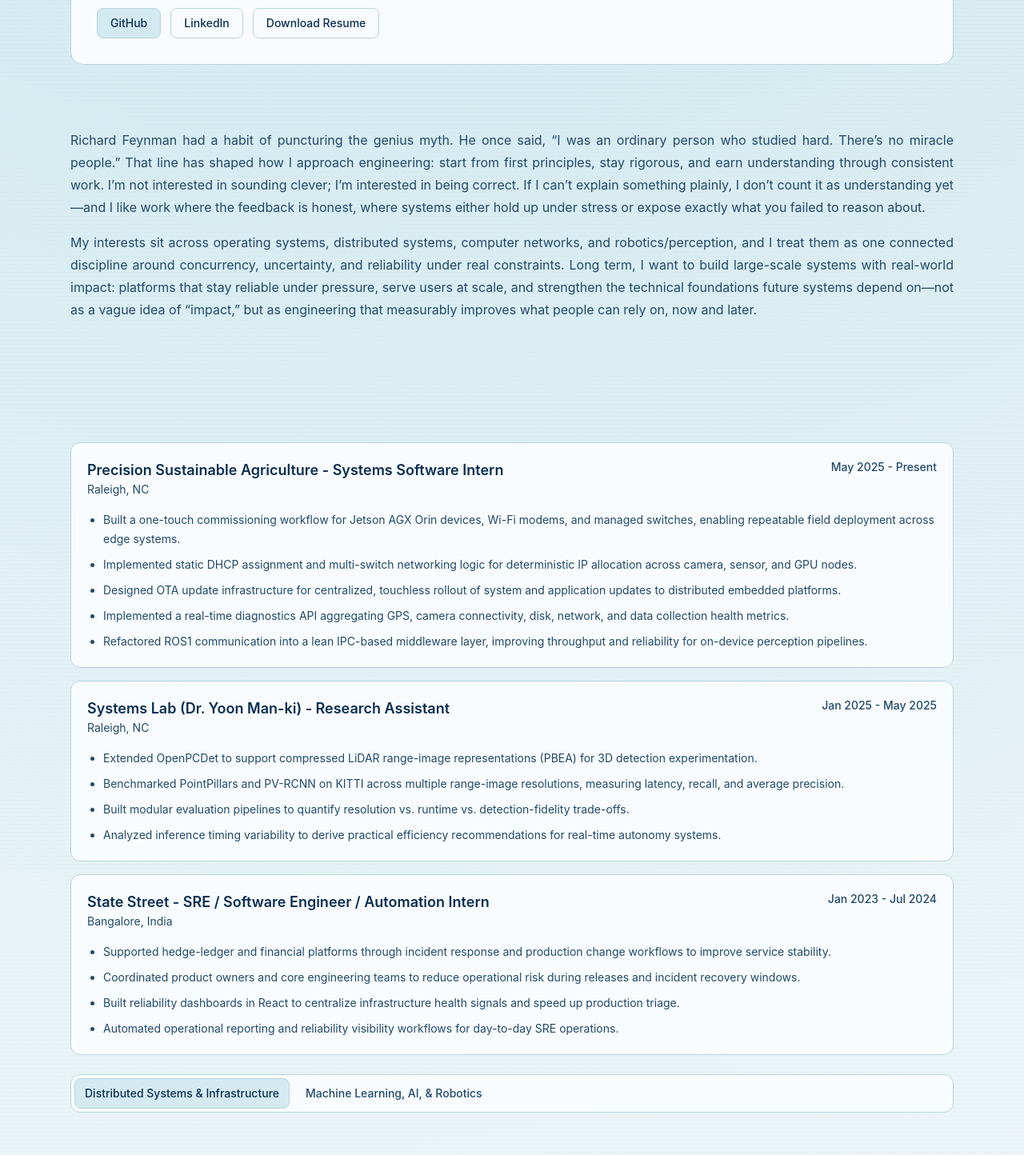
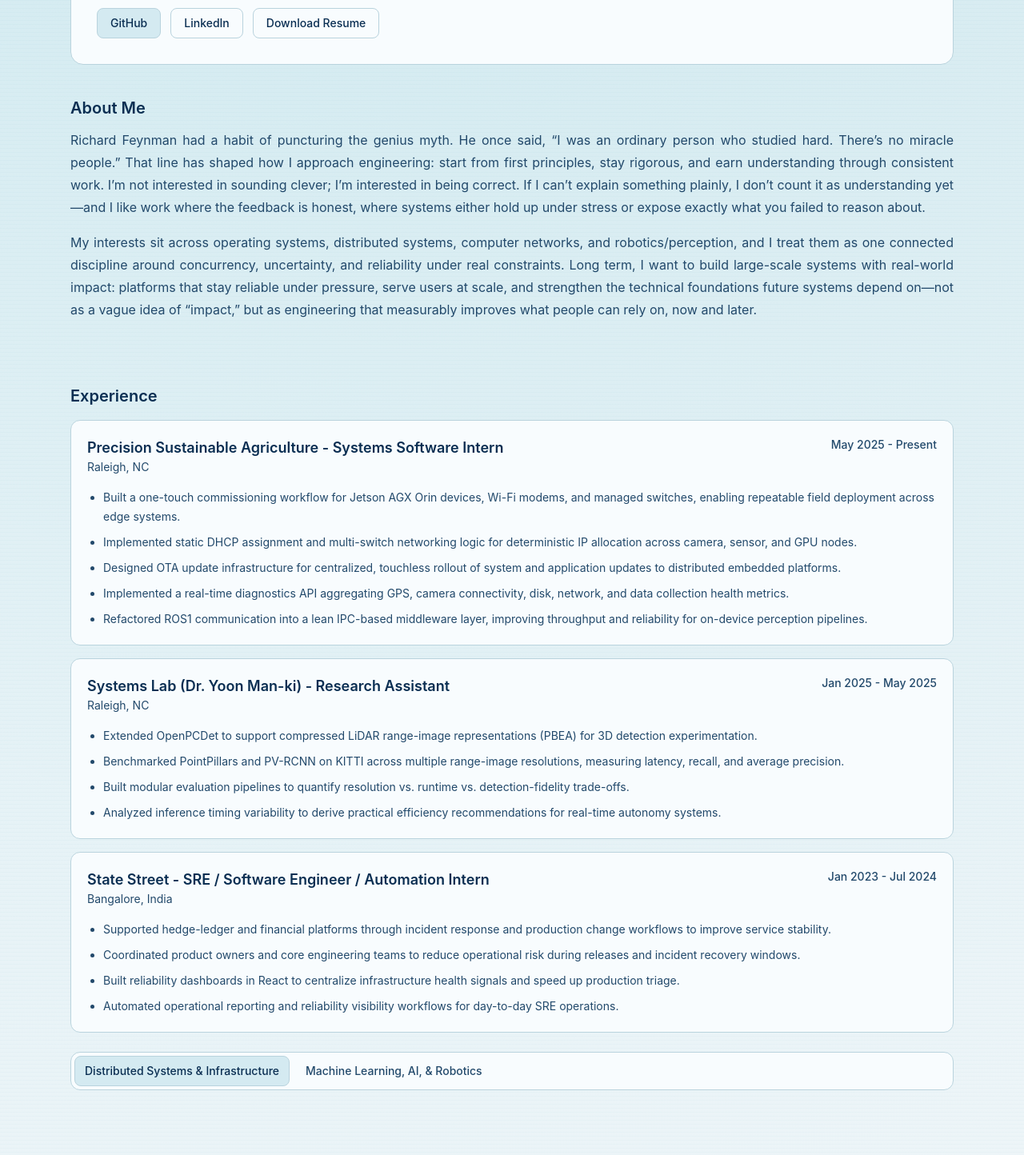
Before and after one commit to ashwatthaphatak/personal_website, a Next.js app: page / in a window 1280 px wide. Shown: the part 440-1884 px from the top of the page at 80% size. Built offline with nearby package versions, Linux system fonts and the light colour scheme.

Commit message:
Style changes

```diff
--- a/app/page.tsx
+++ b/app/page.tsx
@@ -99,8 +99,9 @@ export default function HomePage() {
         </section>
 
         <ScrollReveal>
-          <section id="about" className="scroll-mt-40 py-14 sm:py-16">
-            <div className="mt-4 space-y-4">
+          <section id="about" className="scroll-mt-40 py-8 sm:py-10">
+            <h2 className="text-xl font-semibold text-[var(--text)]">About Me</h2>
+            <div className="mt-3 space-y-4">
               {profile.about.split("\n\n").map((paragraph) => (
                 <p key={paragraph} className="text-base leading-7 text-[var(--muted)] [text-align:justify]">
                   {paragraph}
@@ -111,8 +112,9 @@ export default function HomePage() {
         </ScrollReveal>
 
         <ScrollReveal>
-          <section id="experience" className="scroll-mt-40 py-14 sm:py-16">
-            <div className="mt-6 grid gap-4">
+          <section id="experience" className="scroll-mt-40 py-8 sm:py-10">
+            <h2 className="text-xl font-semibold text-[var(--text)]">Experience</h2>
+            <div className="mt-4 grid gap-4">
               {experience.map((role) => (
                 <article key={role.id} className="rounded-xl border border-[var(--border)] bg-[var(--surface)] p-5">
                   <div className="flex flex-col gap-1 sm:flex-row sm:items-start sm:justify-between">
@@ -150,8 +152,9 @@ export default function HomePage() {
         </ScrollReveal>
 
         <ScrollReveal>
-          <section id="interests" className="scroll-mt-40 py-14 sm:py-16">
-            <div className="mt-5 flex flex-wrap gap-2">
+          <section id="interests" className="scroll-mt-40 py-8 sm:py-10">
+            <h2 className="text-xl font-semibold text-[var(--text)]">Interests</h2>
+            <div className="mt-3 flex flex-wrap gap-2">
               {profile.interests.map((interest) => (
                 <span
                   key={interest}
@@ -169,7 +172,8 @@ export default function HomePage() {
             id="connect"
             className="scroll-mt-40 rounded-2xl border border-[var(--border)] bg-[var(--surface)] p-6 sm:p-8"
           >
-            <p className="mt-2 text-sm text-[var(--muted)]">
+            <h2 className="text-xl font-semibold text-[var(--text)]">Let&apos;s Connect</h2>
+            <p className="mt-3 text-sm text-[var(--muted)]">
               Open to conversations around systems, distributed infrastructure, robotics, and perception engineering.
             </p>
 
--- a/components/github-activity-section.tsx
+++ b/components/github-activity-section.tsx
@@ -7,8 +7,9 @@ export function GitHubActivitySection({ username, profileUrl }: GitHubActivitySe
   const chartUrl = `https://ghchart.rshah.org/0f766e/${username}`;
 
   return (
-    <section id="github-activity" className="scroll-mt-40 py-14 sm:py-16">
-      <p className="text-sm text-[var(--muted)]">
+    <section id="github-activity" className="scroll-mt-40 py-8 sm:py-10">
+      <h2 className="text-xl font-semibold text-[var(--text)]">GitHub Activity</h2>
+      <p className="mt-2 text-sm text-[var(--muted)]">
         Live contribution history from{" "}
         <a
           href={profileUrl}
--- a/components/projects-section.tsx
+++ b/components/projects-section.tsx
@@ -82,8 +82,9 @@ export function ProjectsSection({ projects }: ProjectsSectionProps) {
   };
 
   return (
-    <section id="projects" className="scroll-mt-40 py-14 sm:py-16">
-      <div className="flex flex-col gap-3 sm:flex-row sm:items-end sm:justify-end">
+    <section id="projects" className="scroll-mt-40 py-8 sm:py-10">
+      <div className="flex flex-col gap-3 sm:flex-row sm:items-end sm:justify-between">
+        <h2 className="text-xl font-semibold text-[var(--text)]">Projects</h2>
         <span className="rounded-full border border-[var(--border)] px-3 py-1 text-xs font-medium text-[var(--muted)]">
           {visibleProjects.length} shown
         </span>
--- a/components/skills-section.tsx
+++ b/components/skills-section.tsx
@@ -23,8 +23,15 @@ export function SkillsSection({ groups }: SkillsSectionProps) {
   }, [activeTrack.skillOrder, groups]);
 
   return (
-    <section id="skills" className="scroll-mt-40 py-14 sm:py-16">
-      <div className="grid gap-4 sm:grid-cols-2 lg:grid-cols-3">
+    <section id="skills" className="scroll-mt-40 py-8 sm:py-10">
+      <div className="flex flex-wrap items-center justify-between gap-3">
+        <h2 className="text-xl font-semibold text-[var(--text)]">Technical Skills</h2>
+        <span className="rounded-full border border-[var(--border)] px-3 py-1 text-xs font-medium text-[var(--muted)]">
+          {activeTrack.label}
+        </span>
+      </div>
+
+      <div className="mt-4 grid gap-4 sm:grid-cols-2 lg:grid-cols-3">
         {orderedGroups.map((group) => {
           const highlighted = activeTrack.highlightSkillGroups.includes(group.id);
 
```
Also changed, not shown: 1 other file (tests, documents, lock files or other folders).
